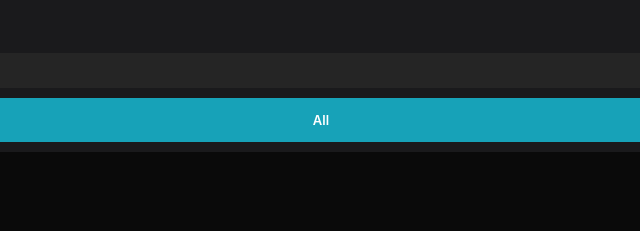
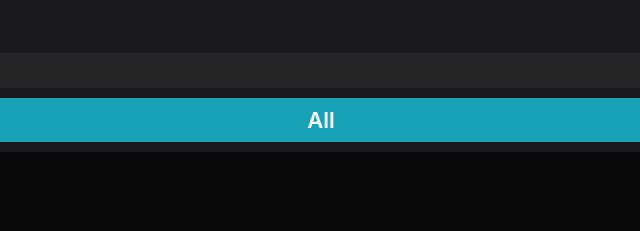
Before and after one commit to psgambat-oss/music-favorites, a plain HTML site: page index.html in a window 1280 px wide. Shown: the top 231 px of the page, 319-959 px from the left. Drawn offline with Linux system fonts and the light colour scheme.

Commit message:
Increase category pill font size to match artist name (22px)
- Changed .chip font-size from 13px to 22px
- Category filter buttons now same size as artist names

Co-Authored-By: Claude Haiku 4.5 <noreply@anthropic.com>

```diff
--- a/index.html
+++ b/index.html
@@ -137,7 +137,7 @@
       outline: none;
       background: var(--card2);
       color: var(--dim);
-      font-size: 13px;
+      font-size: 22px;
       font-weight: 600;
       cursor: pointer;
       display: flex !important;
```
